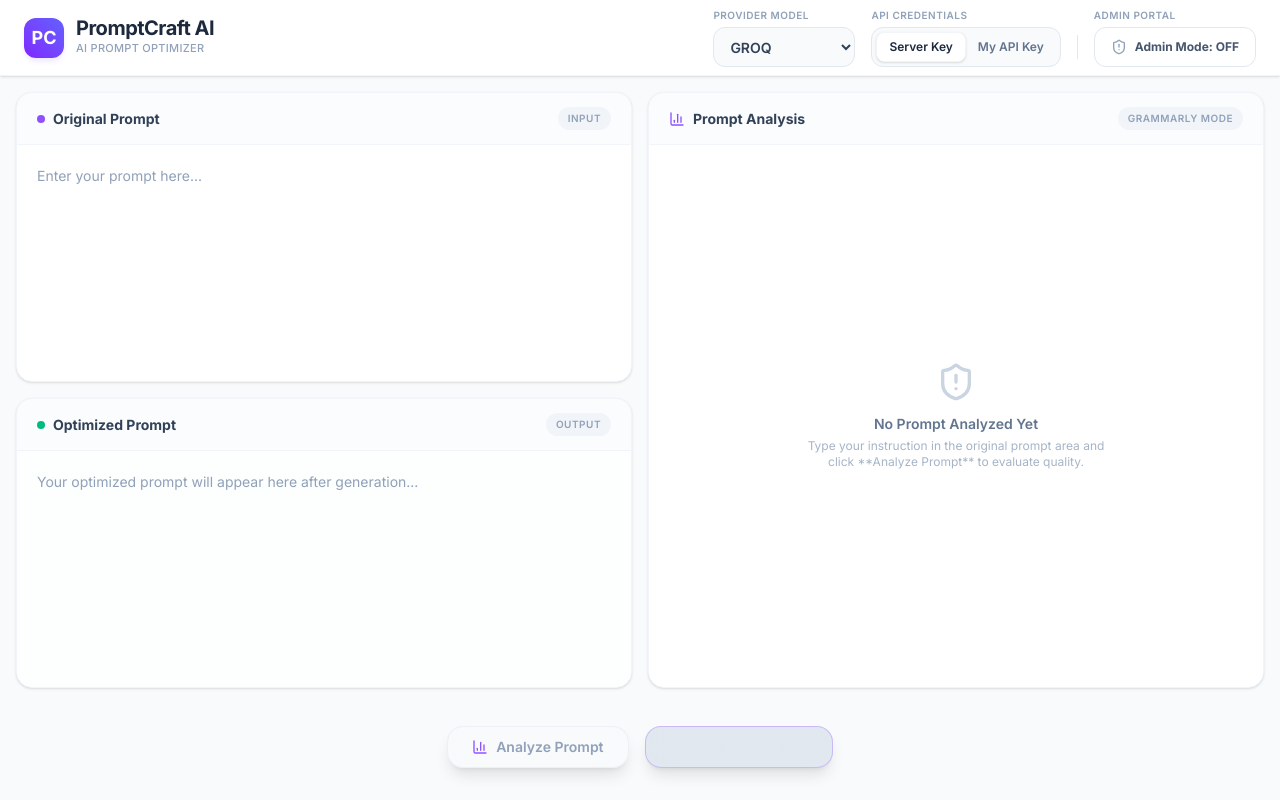
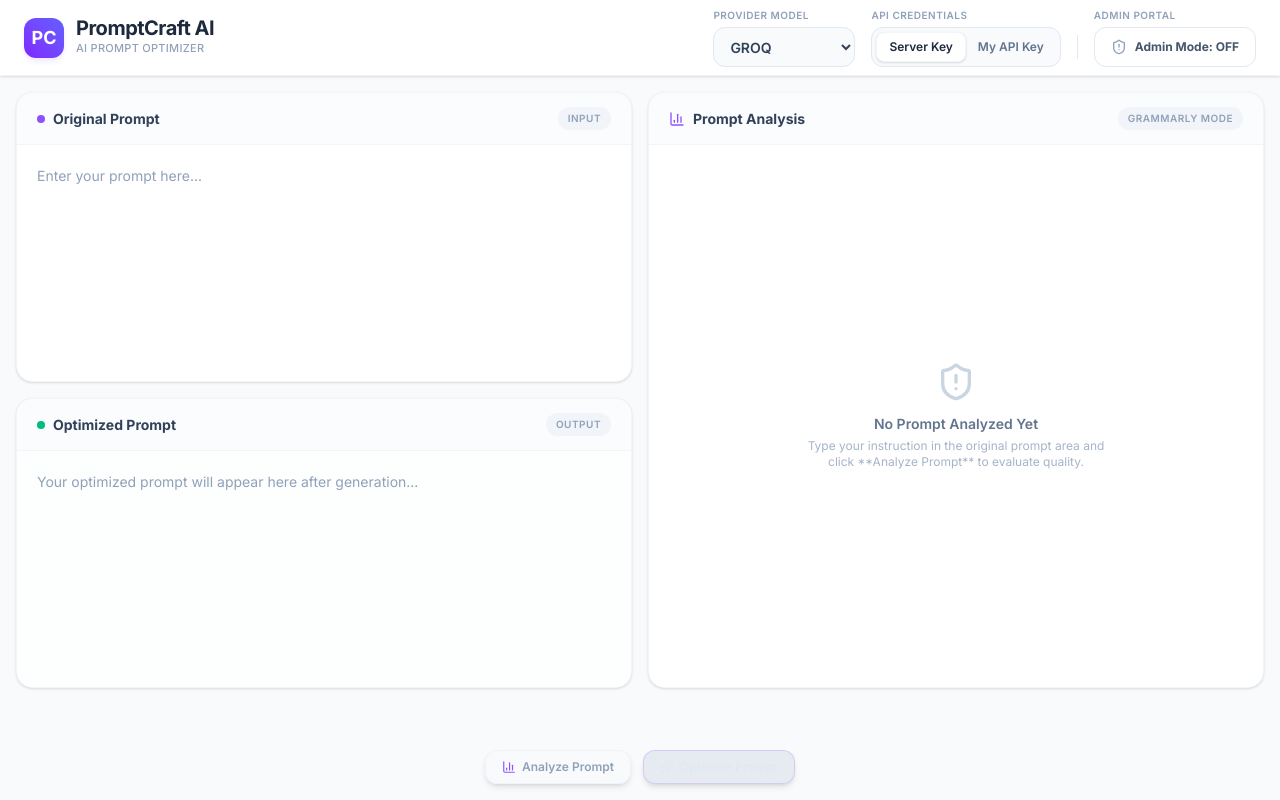
Before and after one commit to dipk6545/AI-Prompt-Generator, a React (Vite) app in the folder frontend/: page / in a window 1280 px wide. Built offline with nearby package versions, Linux system fonts and the light colour scheme.

Commit message:
Adjust floating button styles: pushed downwards, smaller size, higher transparency

```diff
--- a/frontend/src/components/PromptPanels.tsx
+++ b/frontend/src/components/PromptPanels.tsx
@@ -242,20 +242,20 @@ export const PromptPanels: React.FC<PromptPanelsProps> = ({
       </div>
 
       {/* Floating Action Buttons Panel */}
-      <div className="fixed bottom-8 left-1/2 -translate-x-1/2 z-50 flex flex-col sm:flex-row items-center justify-center gap-4 pointer-events-none w-full px-4">
+      <div className="fixed bottom-4 left-1/2 -translate-x-1/2 z-50 flex flex-col sm:flex-row items-center justify-center gap-3 pointer-events-none w-full px-4">
         <button
           onClick={onAnalyze}
           disabled={isLoading || isAnalyzing || !originalPrompt.trim()}
-          className="pointer-events-auto w-full sm:w-auto px-6 py-2.5 bg-white/60 backdrop-blur-md border border-slate-200/50 hover:bg-white/70 disabled:bg-slate-50/50 text-slate-800 disabled:text-slate-400 text-sm font-semibold rounded-2xl transition-all active:scale-[0.99] flex items-center justify-center space-x-2 focus:outline-none shadow-lg cursor-pointer disabled:cursor-not-allowed"
+          className="pointer-events-auto w-full sm:w-auto px-4 py-2 bg-white/40 backdrop-blur-md border border-slate-200/40 hover:bg-white/50 disabled:bg-slate-50/40 text-slate-800 disabled:text-slate-400 text-xs font-semibold rounded-xl transition-all active:scale-[0.99] flex items-center justify-center space-x-1.5 focus:outline-none shadow-md cursor-pointer disabled:cursor-not-allowed"
         >
           {isAnalyzing ? (
             <>
-              <Loader2 className="w-4 h-4 animate-spin text-violet-500" />
+              <Loader2 className="w-3.5 h-3.5 animate-spin text-violet-500" />
               <span>Analyzing...</span>
             </>
           ) : (
             <>
-              <BarChart3 className="w-4 h-4 text-violet-500" />
+              <BarChart3 className="w-3.5 h-3.5 text-violet-500" />
               <span>Analyze Prompt</span>
             </>
           )}
@@ -264,16 +264,16 @@ export const PromptPanels: React.FC<PromptPanelsProps> = ({
         <button
           onClick={onGenerate}
           disabled={isLoading || isAnalyzing || !originalPrompt.trim()}
-          className="pointer-events-auto w-full sm:w-auto px-6 py-2.5 bg-violet-600/50 backdrop-blur-md border border-violet-500/30 hover:bg-violet-600/60 disabled:bg-slate-300/50 text-white disabled:text-slate-200 text-sm font-bold rounded-2xl transition-all shadow-lg active:scale-[0.99] flex items-center justify-center space-x-2 focus:outline-none cursor-pointer disabled:cursor-not-allowed"
+          className="pointer-events-auto w-full sm:w-auto px-4 py-2 bg-violet-600/40 backdrop-blur-md border border-violet-500/20 hover:bg-violet-600/50 disabled:bg-slate-300/40 text-white disabled:text-slate-200 text-xs font-bold rounded-xl transition-all shadow-md active:scale-[0.99] flex items-center justify-center space-x-1.5 focus:outline-none cursor-pointer disabled:cursor-not-allowed"
         >
           {isLoading ? (
             <>
-              <Loader2 className="w-4 h-4 animate-spin text-white" />
+              <Loader2 className="w-3.5 h-3.5 animate-spin text-white" />
               <span>Optimizing...</span>
             </>
           ) : (
             <>
-              <Sparkles className="w-4 h-4" />
+              <Sparkles className="w-3.5 h-3.5" />
               <span>Optimize Prompt</span>
             </>
           )}
```
